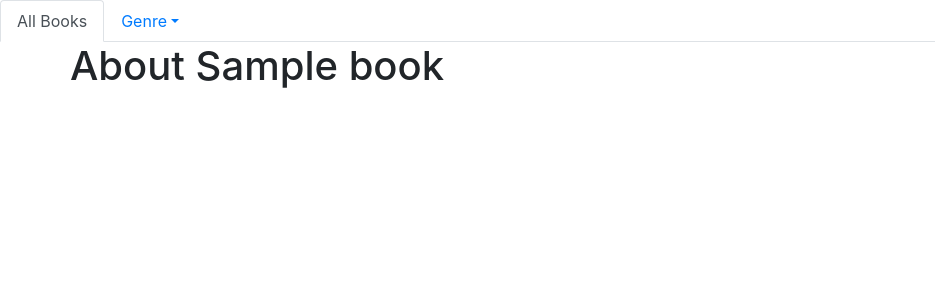
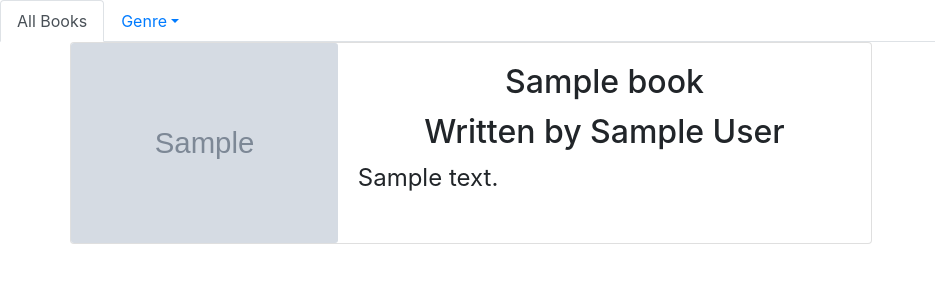
Before and after one commit to Code-Institute-Submissions/BookLiker, a Flask app: template templates/aboutbook.html in a window 1280 px wide. Shown: the top 300 px of the page, without its empty margins (0-935 px from the left). Run offline with Flask 2, Linux system fonts and the light colour scheme; the template is opened without the code that fills it: most values are stand-ins (such as "Sample title", 1, 10 or a date in 2020); grey boxes marked "Sample" are stand-in pictures; some libraries are stand-ins or nearby versions.

Commit message:
created basic card layout to aboutbook

```diff
--- a/templates/aboutbook.html
+++ b/templates/aboutbook.html
@@ -6,7 +6,26 @@
 </head>
 <body>
     {% block content %}
-    <h1>About {{book.title}}</h1>
+    <div class="card mb-3" style="max-width: fit-content;">
+      <div class="row no-gutters">
+        <div class="col-md-4">
+          <img
+            src="{{book.image_url}}"
+            class="card-img"
+            alt="Book Cover Image"
+          />
+        </div>
+        <div class="col-md-8">
+          <div class="card-body">
+            <h2 class="card-title" style="text-align: center;">{{book.title}}</h2>
+            <h2 style="text-align: center;">Written by {{book.author}}</h2>
+            <p class="card-text" style="font-size: x-large;">
+              {{book.description}}
+            </p>
+          </div>
+        </div>
+      </div>
+    </div>
     {% endblock %}
 </body>
 </html>
```
